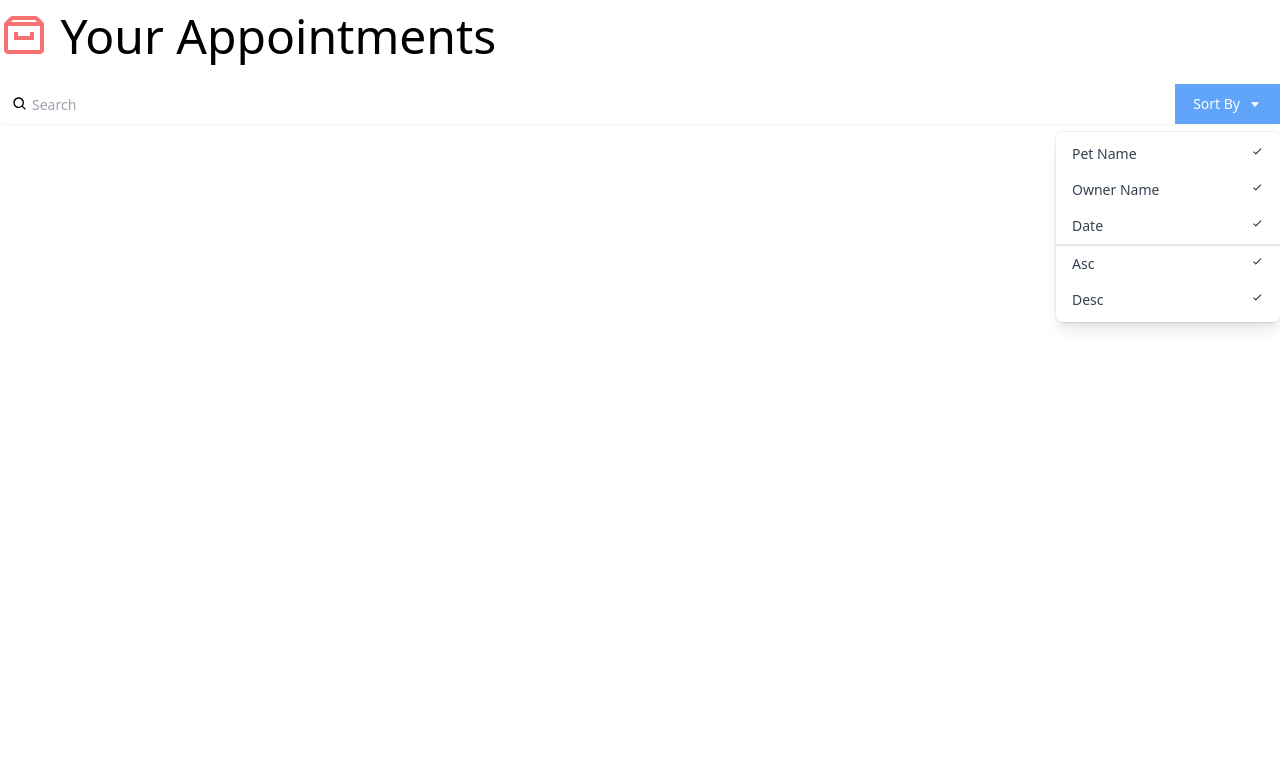
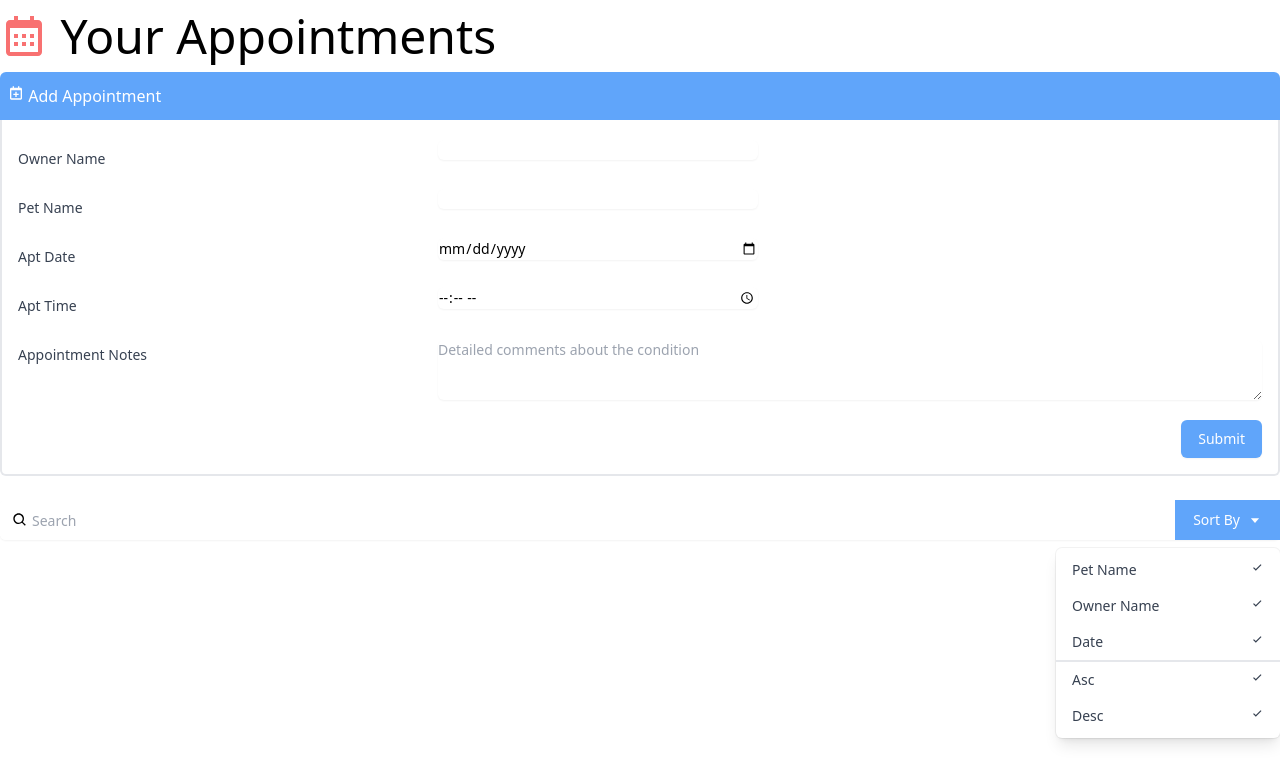
Before and after one commit to JoseAzmitia/reactinterface, a React (Create React App) app: page / in a window 1280 px wide. Shown: the top 784 px of the page. Built offline with nearby package versions, Linux system fonts and the light colour scheme.

Commit message:
Added AddAppointment component

```diff
--- a/src/App.js
+++ b/src/App.js
@@ -1,13 +1,15 @@
-import { BiArchive } from "react-icons/bi";
+import { BiCalendar } from "react-icons/bi";
 import Search from "./components/Search";
+import AddAppointment from "./components/AddAppointment";
 
 function App() {
   return (
     <div className="App container mx-auto mt-3 font-thin">
-      <h1 className="text-5xl ">
-        <BiArchive className="inline-block text-red-400 align-top" /> Your
+      <h1 className="text-5xl mb-3">
+        <BiCalendar className="inline-block text-red-400 align-top" /> Your
         Appointments
       </h1>
+      <AddAppointment />
       <Search />
     </div>
   );
--- /dev/null
+++ b/src/components/AddAppointment.js
@@ -0,0 +1,114 @@
+import { BiCalendarPlus } from "react-icons/bi";
+
+const AddAppointment = () => {
+  return (
+    <div>
+      <button className="bg-blue-400 text-white px-2 py-3 w-full text-left rounded-t-md">
+        <div>
+          <BiCalendarPlus className="inline-block align-text-top" /> Add
+          Appointment
+        </div>
+      </button>
+      <div className="border-r-2 border-b-2 border-l-2 border-light-blue-500 rounded-b-md pl-4 pr-4 pb-4">
+        <div className="sm:grid sm:grid-cols-3 sm:gap-4 sm:items-start  sm:pt-5">
+          <label
+            htmlFor="ownerName"
+            className="block text-sm font-medium text-gray-700 sm:mt-px sm:pt-2"
+          >
+            Owner Name
+          </label>
+          <div className="mt-1 sm:mt-0 sm:col-span-2">
+            <input
+              type="text"
+              name="ownerName"
+              id="ownerName"
+              className="max-w-lg block w-full shadow-sm focus:ring-indigo-500 focus:border-indigo-500 sm:max-w-xs sm:text-sm border-gray-300 rounded-md"
+            />
+          </div>
+        </div>
+
+        <div className="sm:grid sm:grid-cols-3 sm:gap-4 sm:items-start  sm:pt-5">
+          <label
+            htmlFor="petName"
+            className="block text-sm font-medium text-gray-700 sm:mt-px sm:pt-2"
+          >
+            Pet Name
+          </label>
+          <div className="mt-1 sm:mt-0 sm:col-span-2">
+            <input
+              type="text"
+              name="petName"
+              id="petName"
+              className="max-w-lg block w-full shadow-sm focus:ring-indigo-500 focus:border-indigo-500 sm:max-w-xs sm:text-sm border-gray-300 rounded-md"
+            />
+          </div>
+        </div>
+
+        <div className="sm:grid sm:grid-cols-3 sm:gap-4 sm:items-start  sm:pt-5">
+          <label
+            htmlFor="aptDate"
+            className="block text-sm font-medium text-gray-700 sm:mt-px sm:pt-2"
+          >
+            Apt Date
+          </label>
+          <div className="mt-1 sm:mt-0 sm:col-span-2">
+            <input
+              type="date"
+              name="aptDate"
+              id="aptDate"
+              className="max-w-lg block w-full shadow-sm focus:ring-indigo-500 focus:border-indigo-500 sm:max-w-xs sm:text-sm border-gray-300 rounded-md"
+            />
+          </div>
+        </div>
+
+        <div className="sm:grid sm:grid-cols-3 sm:gap-4 sm:items-start  sm:pt-5">
+          <label
+            htmlFor="aptTime"
+            className="block text-sm font-medium text-gray-700 sm:mt-px sm:pt-2"
+          >
+            Apt Time
+          </label>
+          <div className="mt-1 sm:mt-0 sm:col-span-2">
+            <input
+              type="time"
+              name="aptTime"
+              id="aptTime"
+              className="max-w-lg block w-full shadow-sm focus:ring-indigo-500 focus:border-indigo-500 sm:max-w-xs sm:text-sm border-gray-300 rounded-md"
+            />
+          </div>
+        </div>
+
+        <div className="sm:grid sm:grid-cols-3 sm:gap-4 sm:items-start  sm:pt-5">
+          <label
+            htmlFor="aptNotes"
+            className="block text-sm font-medium text-gray-700 sm:mt-px sm:pt-2"
+          >
+            Appointment Notes
+          </label>
+          <div className="mt-1 sm:mt-0 sm:col-span-2">
+            <textarea
+              id="aptNotes"
+              name="aptNotes"
+              rows="3"
+              className="shadow-sm focus:ring-indigo-500 focus:border-indigo-500 mt-1 block w-full sm:text-sm border-gray-300 rounded-md"
+              placeholder="Detailed comments about the condition"
+            ></textarea>
+          </div>
+        </div>
+
+        <div className="pt-5">
+          <div className="flex justify-end">
+            <button
+              type="submit"
+              className="ml-3 inline-flex justify-center py-2 px-4 border border-transparent shadow-sm text-sm font-medium rounded-md text-white bg-blue-400 hover:bg-blue-700 focus:outline-none focus:ring-2 focus:ring-offset-2 focus:ring-blue-400"
+            >
+              Submit
+            </button>
+          </div>
+        </div>
+      </div>
+    </div>
+  );
+};
+
+export default AddAppointment;
```
